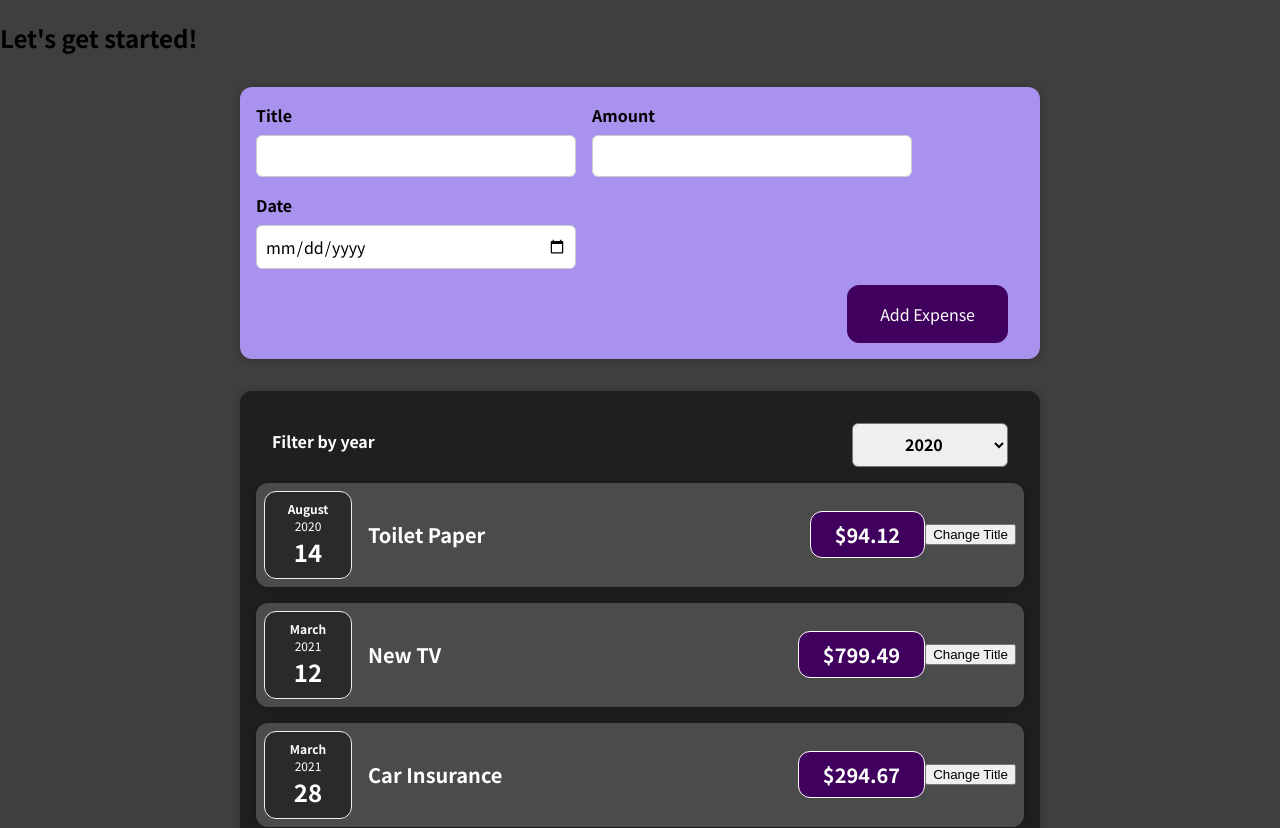
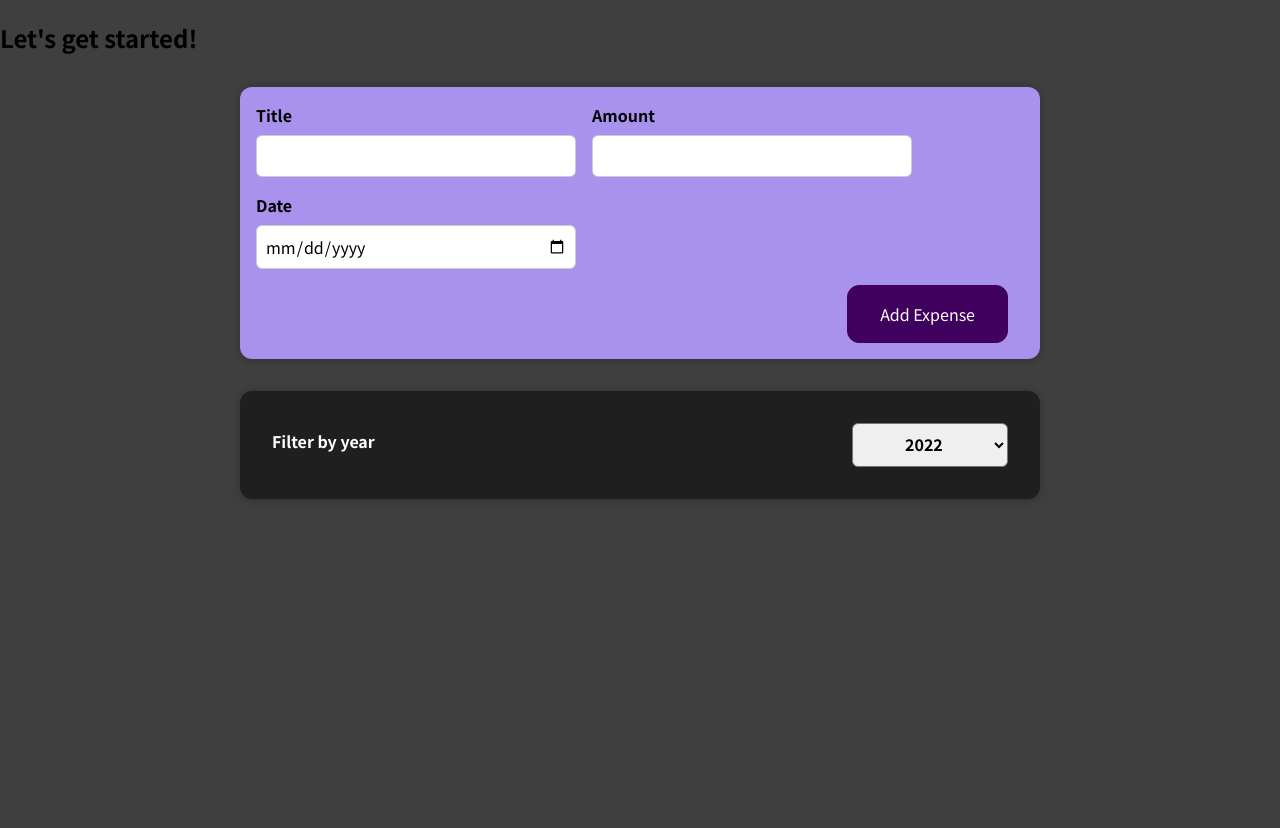
Before and after one commit to Farisy1998/react-expense-app, a React (Create React App) app: page / in a window 1280 px wide. Shown: the top 828 px of the page. After the commit the page ends 800 px from the top, so only its background shows below. Built offline with nearby package versions, Linux system fonts and the light colour scheme.

Commit message:
changes commited

```diff
--- a/src/App.js
+++ b/src/App.js
@@ -1,9 +1,8 @@
 import Expenses from "./components/Expenses/Expenses";
-import React from 'react';
+import React, { useState } from "react";
 import NewExpense from "./components/NewExpense/NewExpense";
 
-const App = () => {
-  const expenses = [
+const EXPENSES = [
   {
     id: "e1",
     title: "Toilet Paper",
@@ -30,6 +29,7 @@
   },
 ];
 
+const App = () => {
   // return React.createElement(
   //   'div',
   //   {},
@@ -40,19 +40,20 @@
   // The above code is doing similar functionality as same as the below code,
   // it is equvalent to it.
 
-  const addExpenseDataHandler = (expense) => {
-    console.log('In App.js');
-    console.log(expense);
+  const [expenses, setExpenses] = useState(EXPENSES);
+  const addExpenseDataHandler = (expenses) => {
+    setExpenses((prevExpenses) => {
+      return [expenses, ...prevExpenses];
+    });
   };
 
   return (
     <div>
       <h2>Let's get started!</h2>
       <NewExpense onAddExpense={addExpenseDataHandler} />
-      <Expenses items = {expenses}/>
+      <Expenses items={expenses} />
     </div>
   );
-
-}
+};
 
 export default App;
--- a/src/components/Expenses/Expenses.js
+++ b/src/components/Expenses/Expenses.js
@@ -5,33 +5,30 @@
 import ExpensesFilter from "./ExpensesFilter";
 
 const Expenses = (props) => {
-  const [filteredYear, setYear] = useState('2020');
+  const [filteredYear, setYear] = useState('2022');
   const filterChangeHandler = (selectedYear) => {
     setYear(selectedYear);
   }
+
+  const fileredExpenses = props.items.filter(
+    (expense) => {
+      return expense.date.getFullYear().toString() === filteredYear;
+    }
+  );
   return (
     <Card className="expenses">
-      <ExpensesFilter selected={filteredYear} onChangeFilter={filterChangeHandler} />
-      <ExpenseItem
-        title={props.items[0].title}
-        date={props.items[0].date}
-        amount={props.items[0].amount}
+      <ExpensesFilter
+        selected={filteredYear}
+        onChangeFilter={filterChangeHandler}
       />
-      <ExpenseItem
-        title={props.items[1].title}
-        date={props.items[1].date}
-        amount={props.items[1].amount}
-      />
-      <ExpenseItem
-        title={props.items[2].title}
-        date={props.items[2].date}
-        amount={props.items[2].amount}
-      />
-      <ExpenseItem
-        title={props.items[3].title}
-        date={props.items[3].date}
-        amount={props.items[3].amount}
-      />
+      {fileredExpenses.map((expense) => (
+        <ExpenseItem
+          key={expense.id}
+          title={expense.title}
+          amount={expense.amount}
+          date={expense.date}
+        />
+      ))}
     </Card>
   );
 };
```
Also changed, not shown: 1 other file (tests, documents, lock files or other folders). Lines whose indentation alone changed are shown as unchanged.
